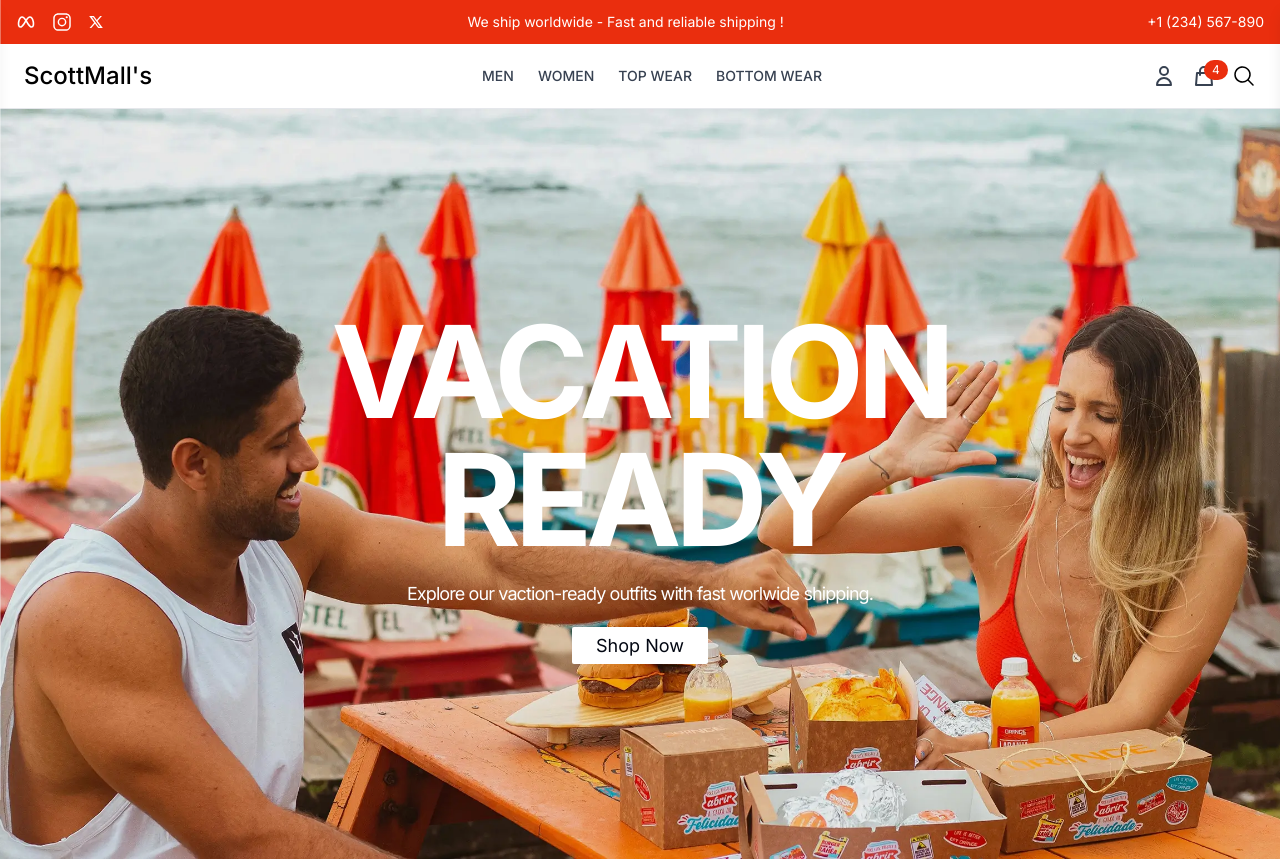
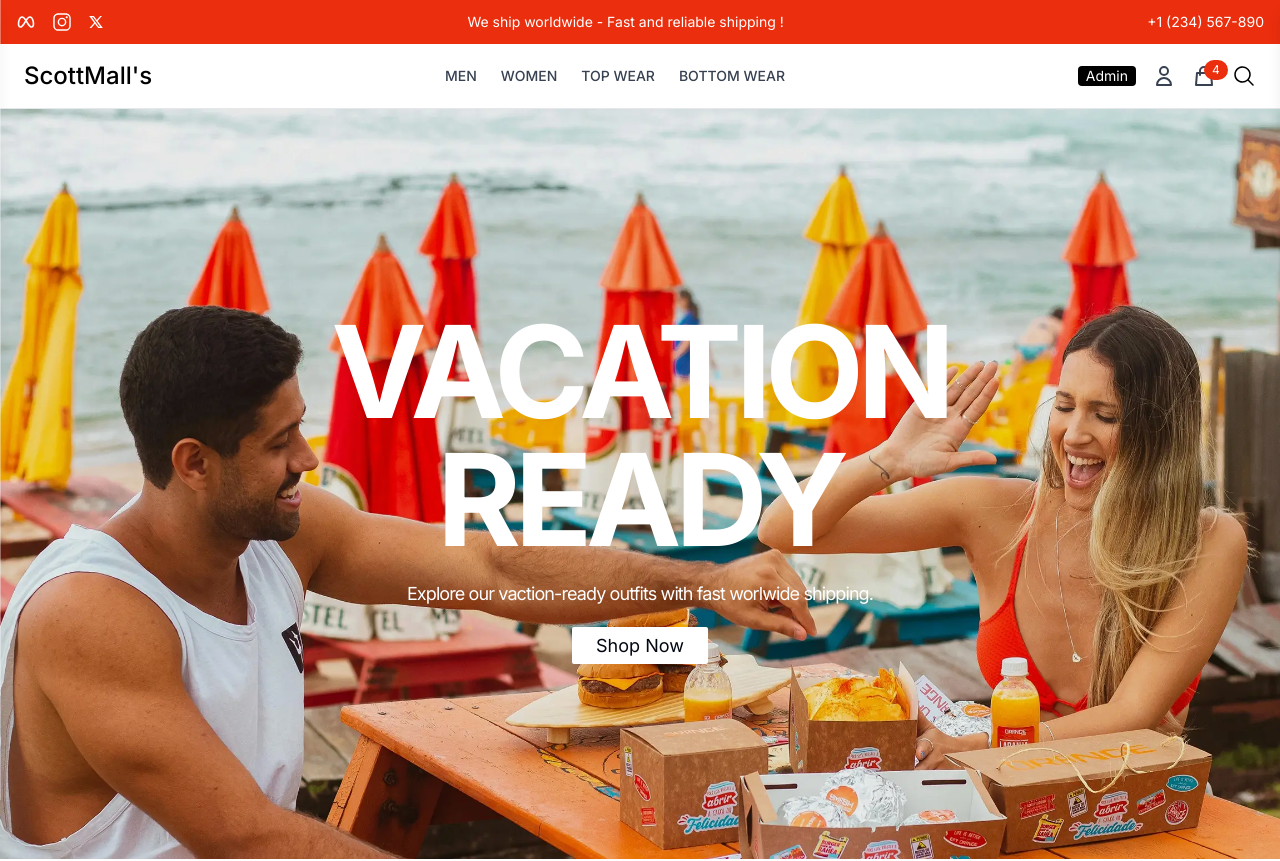
Before and after one commit to Presly-KM/PP2-Asheiy-E-commerce-website, a React (Vite) app: page / in a window 1280 px wide. Shown: the top 861 px of the page. Built offline with nearby package versions, Linux system fonts and the light colour scheme.

Commit message:
Link to="/admin"

```diff
--- a/src/components/Common/Navbar.jsx
+++ b/src/components/Common/Navbar.jsx
@@ -64,6 +64,12 @@ const Navbar = () => {
         </div>
         {/* Right - Icons */}
         <div className="flex items-center space-x-4">
+          <Link
+            to="/admin"
+            className="block bg-black px-2 rounded text-sm text-white"
+            >
+                Admin
+          </Link>
           <Link to="/profile" className="hover:text-black">
             <HiOutlineUser className="h-6 w-6 text-gray-700" />
           </Link>
```
